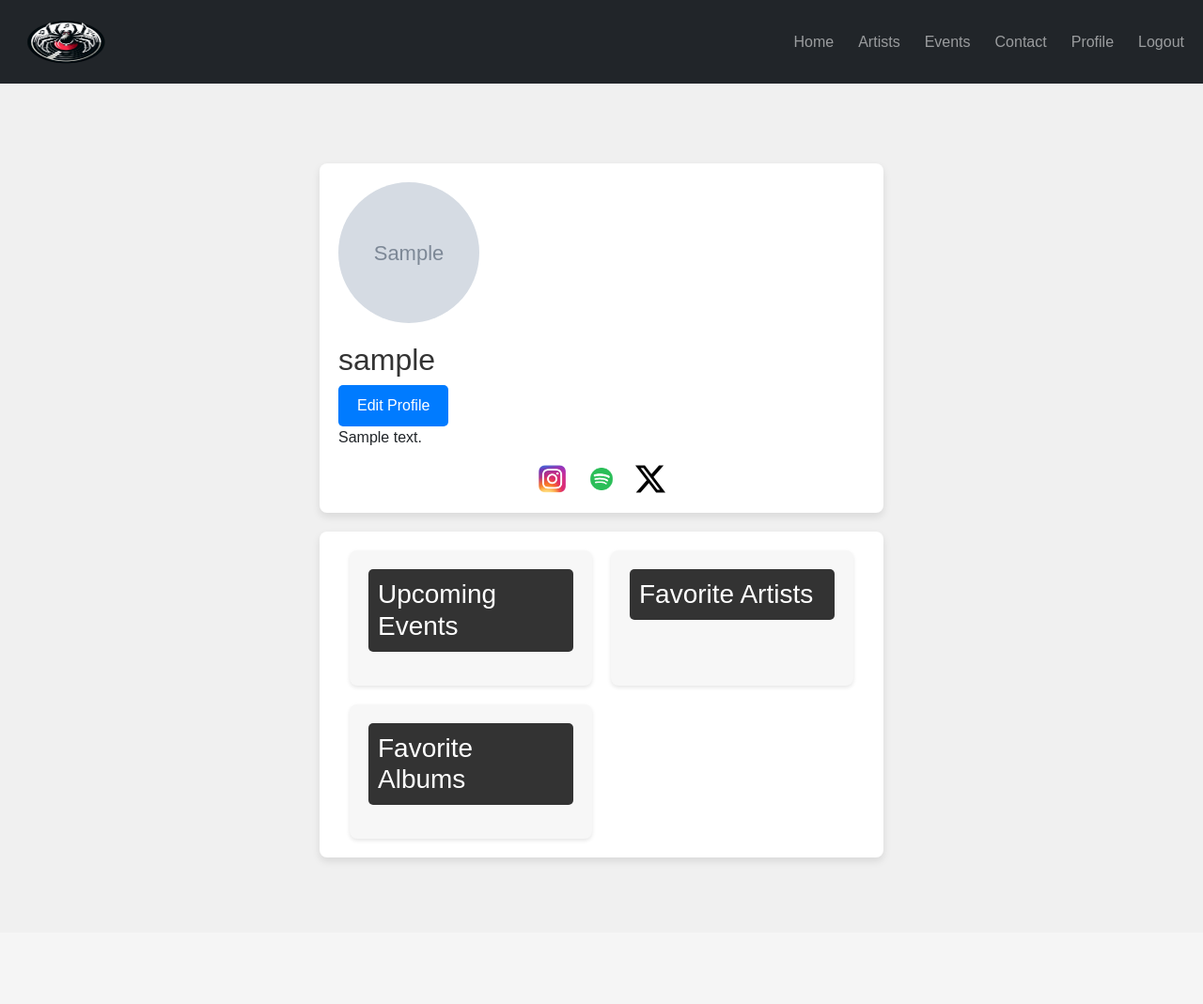
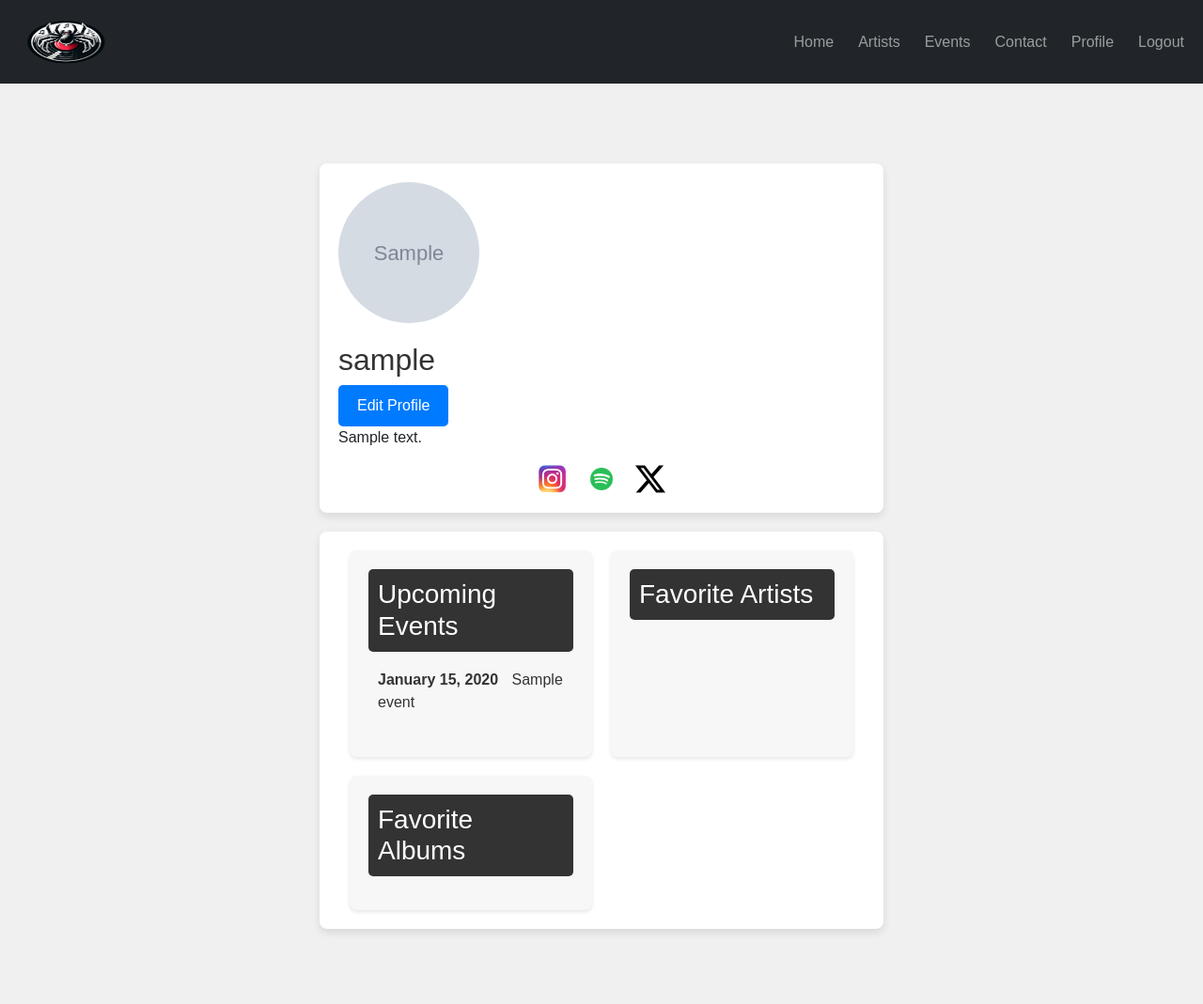
Before and after one commit to eneko98/WIS-Project, a Django app: page /wisapp/profile/ in a window 1280 px wide. Shown: the whole page at 94% size. Before the commit the page ends 919 px from the top, so only its background shows below. Run offline with Django 5.2, Linux system fonts and the light colour scheme; a user stored in the database is signed in; tables that the repository leaves empty hold one stand-in row (values such as "Sample post"); grey boxes marked "Sample" are stand-in pictures.

Commit message:
Add Events to profile finished

```diff
--- a/wisproject/wisapp/models.py
+++ b/wisproject/wisapp/models.py
@@ -1,19 +1,5 @@
 from django.db import models
 from django.contrib.auth.models import User
-
-class UserProfile(models.Model):
-    user = models.OneToOneField(User, on_delete=models.CASCADE)
-    bio = models.TextField(blank=True)
-    profile_picture = models.ImageField(upload_to='profile_pictures/', blank=True, null=True)
-    instagram_link = models.URLField(blank=True, null=True)
-    spotify_link = models.URLField(blank=True, null=True)
-    twitter_link = models.URLField(blank=True, null=True)
-    upcoming_events = models.TextField(blank=True)
-    favorite_artists = models.TextField(blank=True, help_text="Other bands or singers they like")
-    favorite_albums = models.TextField(blank=True, help_text="Other favorite albums")
-
-    def __str__(self):
-        return f"{self.user.username}'s profile"
 
 class Event(models.Model):
     #artist_photo = models.ImageField(upload_to='artist_photos')
@@ -25,3 +11,17 @@ class Event(models.Model):
 
     def __str__(self):
         return self.artist_name
+
+class UserProfile(models.Model):
+    user = models.OneToOneField(User, on_delete=models.CASCADE)
+    bio = models.TextField(blank=True)
+    profile_picture = models.ImageField(upload_to='profile_pictures/', blank=True, null=True)
+    instagram_link = models.URLField(blank=True, null=True)
+    spotify_link = models.URLField(blank=True, null=True)
+    twitter_link = models.URLField(blank=True, null=True)
+    upcoming_events = models.ManyToManyField(Event, blank=True)
+    favorite_artists = models.TextField(blank=True, help_text="Other bands or singers they like")
+    favorite_albums = models.TextField(blank=True, help_text="Other favorite albums")
+
+    def __str__(self):
+        return f"{self.user.username}'s profile"
--- a/wisproject/wisapp/static/css/profile.css
+++ b/wisproject/wisapp/static/css/profile.css
@@ -118,3 +118,15 @@
   color: #ffffff !important;
   text-decoration: none !important; /* Ensure text remains not underlined */
 }
+
+.event-link {
+  color: #333 !important; /* grey-black color */
+  text-decoration: none !important; /* no underline by default */
+  transition: color 0.3s ease; /* smooth color transition */
+}
+
+.event-link:hover,
+.event-link:focus {
+  color: #555 !important; /* slightly lighter grey-black on hover */
+  text-decoration: underline !important; /* underline on hover */
+}
--- a/wisproject/wisapp/templates/profile.html
+++ b/wisproject/wisapp/templates/profile.html
@@ -28,15 +28,17 @@
     <section class="details">
         <div class="container">
           <!-- Upcoming Events -->
-          {% if profile.upcoming_events %}
+          {% if profile.upcoming_events.all %}
           <div class="event-section">
               <h3>Upcoming Events</h3>
               <ul class="event-list">
                   <!-- Dynamically list events here -->
-                {% for event in profile.upcoming_events_list %}
+                  {% for event in profile.upcoming_events.all %}
                     <li>
-                    <span class="event-date">{{ event.date }}</span>
-                    <span class="event-name">{{ event.name }}</span>
+                      <a class="event-link" href="{% url 'event_detail' event.id %}">
+                        <span class="event-date">{{ event.date|date:"F j, Y" }}</span>
+                        <span class="event-name">{{ event.artist_name }}</span>
+                      </a>
                     </li>
                   {% endfor %}
               </ul>
--- a/wisproject/wisapp/urls.py
+++ b/wisproject/wisapp/urls.py
@@ -9,6 +9,8 @@ urlpatterns = [
     path('lognin/', views.log_in, name='log_in'),
     path('profile/', views.profile, name='profile'),
     path('edit_profile', views.edit_profile, name='edit_profile'),
+    path('add-to-upcoming/<int:event_id>/', views.add_to_upcoming, name='add_to_upcoming'),
+    path('remove-from-upcoming/<int:event_id>/', views.remove_from_upcoming, name='remove_from_upcoming'),
     path('artists/', views.artists, name='artists'),
     path('events/', views.events, name='events'),
     path('event/<int:event_id>/', views.event_detail, name='event_detail'),
--- a/wisproject/wisapp/views.py
+++ b/wisproject/wisapp/views.py
@@ -3,7 +3,7 @@ from django.shortcuts import render, redirect, get_object_or_404
 from django.contrib.auth.decorators import login_required
 from django.contrib.auth import authenticate, login, logout
 from django.contrib import messages
-from .models import UserProfile
+from .models import UserProfile, Event
 from .models import Event
 from .forms import SignUpForm, UserProfileForm
 
@@ -50,10 +50,7 @@ def log_in(request):
 @login_required
 def profile(request):
     user = request.user
-    try:
-        profile = UserProfile.objects.get(user=user)
-    except UserProfile.DoesNotExist:
-        profile = None  # It might be a good idea to handle this case, perhaps redirect to a profile creation view.
+    profile, created = UserProfile.objects.get_or_create(user=user)
     context = {
         'profile': profile,
     }
@@ -64,7 +61,7 @@ def edit_profile(request):
     try:
         profile = UserProfile.objects.get(user=request.user)
     except UserProfile.DoesNotExist:
-        profile = UserProfile(user=request.user)  # Create a new profile if it doesn't exist
+        profile = UserProfile(user=request.user)
 
     if request.method == 'POST':
         form = UserProfileForm(request.POST, request.FILES, instance=profile)
@@ -77,36 +74,11 @@ def edit_profile(request):
     context = {'form': form}
     return render(request, 'edit_profile.html', context)
 
-#Event page
-
-# def events(request):
-#     events = Event.objects.all()
-#     return render(request, 'events.html', {'events': events})
-
-# def get_event_details(request):
-#     if request.method == 'GET' and request.is_ajax():
-#         event_id = request.GET.get('event_id')
-#         event = Event.objects.get(pk=event_id)
-#         event_details = {
-#             'artist_name': event.artist_name,
-#             'location': event.location,
-#             'date': event.date.strftime('%B %d, %Y'),
-#             'description': event.description,
-#             'artist_photo_url': event.artist_photo.url,
-#         }
-#         return JsonResponse(event_details)
-#     else:
-#         return JsonResponse({'error': 'Invalid request'})
-
-#new version
-
-
 def events(request):
     artists = Event.objects.values_list('artist_name', flat=True).distinct()
     locations = Event.objects.values_list('location', flat=True).distinct()
     times = ['January', 'February', 'March', 'April', 'May', 'June', 'July', 'August', 'September', 'October', 'November', 'December']
 
-    # Applying filters if any
     artistFilter = request.GET.get('artist')
     locationFilter = request.GET.get('location')
     timeFilter = request.GET.get('time')
@@ -131,3 +103,17 @@ def events(request):
 def event_detail(request, event_id):
     event = get_object_or_404(Event, pk=event_id)
     return render(request, 'event_info.html', {'event': event})
+
+@login_required
+def add_to_upcoming(request, event_id):
+    event = Event.objects.get(id=event_id)
+    user_profile = UserProfile.objects.get(user=request.user)
+    user_profile.upcoming_events.add(event)
+    return redirect('events')
+
+@login_required
+def remove_from_upcoming(request, event_id):
+    event = Event.objects.get(id=event_id)
+    user_profile = UserProfile.objects.get(user=request.user)
+    user_profile.upcoming_events.remove(event)
+    return redirect('events')
```
Also changed, not shown: wisproject/wisapp/templates/events.html (+7 -4 lines), wisproject/wisapp/migrations/0010_remove_userprofile_upcoming_events_and_more.py (added). Lines whose indentation alone changed are shown as unchanged.
